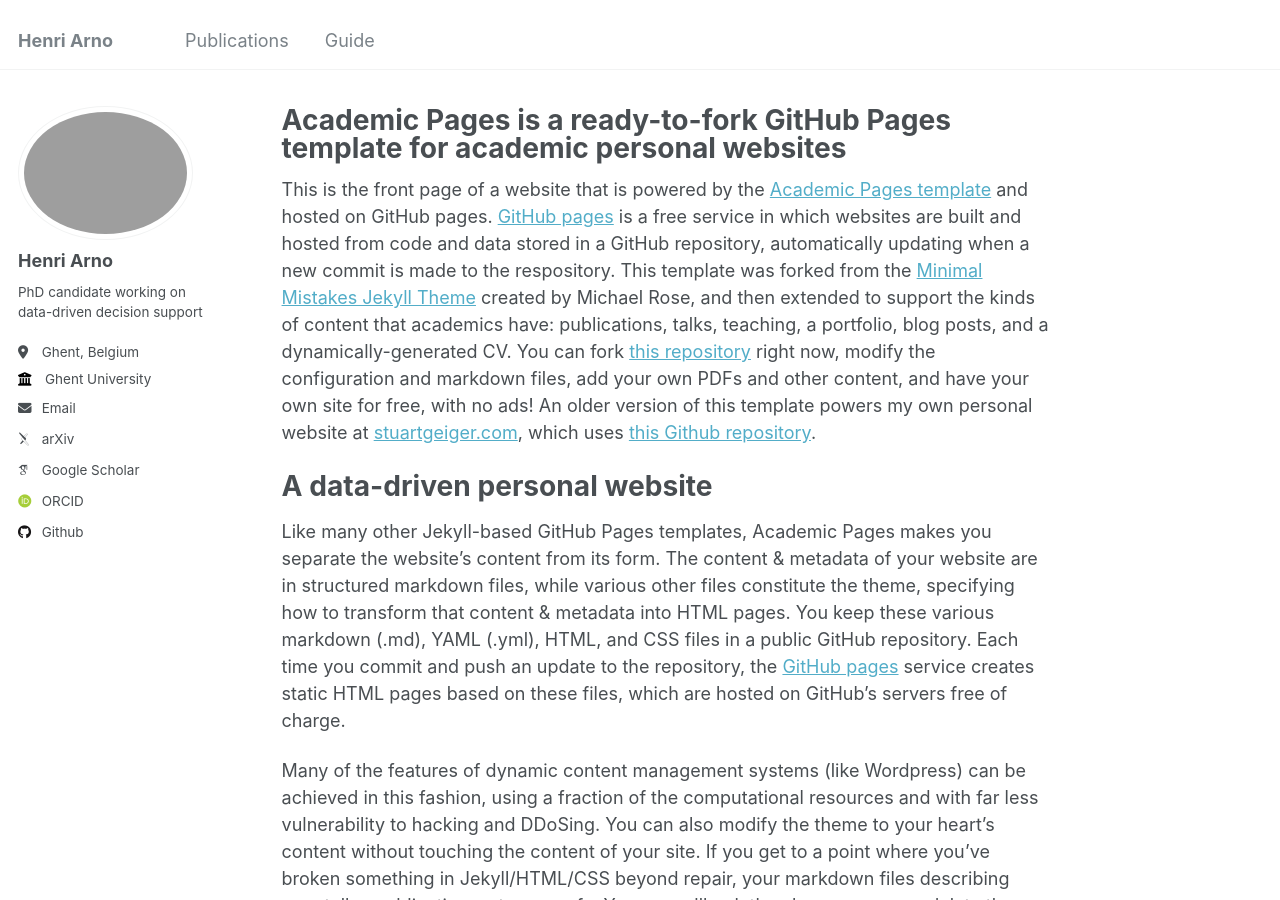
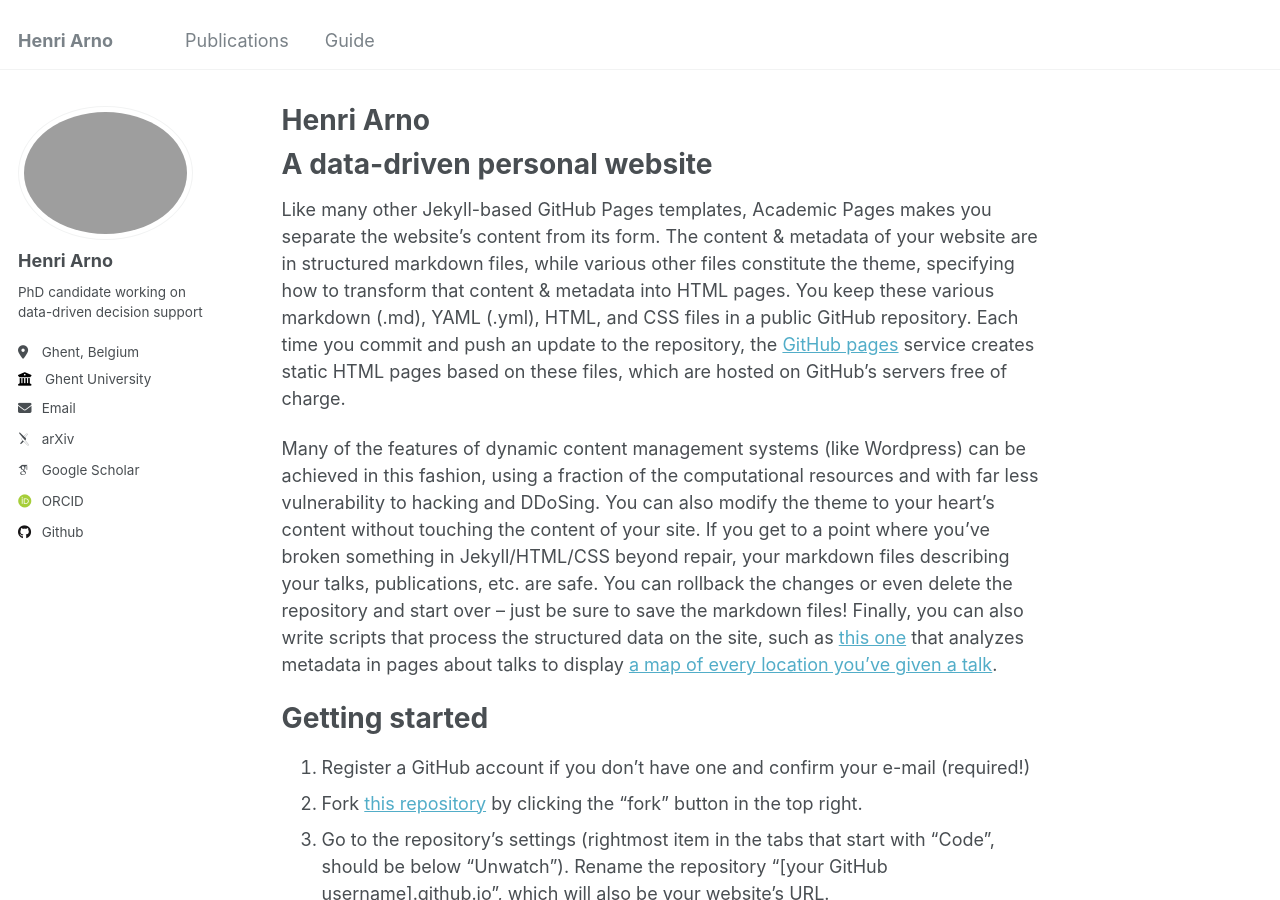
Before and after one commit to HenriArno/HenriArno.github.io, a Jekyll site: the page built from _pages/about.md, in a window 1280 px wide and 900 px high. Built offline with Jekyll 4.4.1, drawn with Linux system fonts in a browser that asks for light colours; some web fonts are replaced.

Commit message:
Update about.md

```diff
--- a/_pages/about.md
+++ b/_pages/about.md
@@ -1,13 +1,11 @@
 ---
 permalink: /
-title: "Academic Pages is a ready-to-fork GitHub Pages template for academic personal websites"
+title: "Henri Arno"
 author_profile: true
 redirect_from:
   - /about/
   - /about.html
 ---
-
-This is the front page of a website that is powered by the [Academic Pages template](https://github.com/academicpages/academicpages.github.io) and hosted on GitHub pages. [GitHub pages](https://pages.github.com) is a free service in which websites are built and hosted from code and data stored in a GitHub repository, automatically updating when a new commit is made to the respository. This template was forked from the [Minimal Mistakes Jekyll Theme](https://mmistakes.github.io/minimal-mistakes/) created by Michael Rose, and then extended to support the kinds of content that academics have: publications, talks, teaching, a portfolio, blog posts, and a dynamically-generated CV. You can fork [this repository](https://github.com/academicpages/academicpages.github.io) right now, modify the configuration and markdown files, add your own PDFs and other content, and have your own site for free, with no ads! An older version of this template powers my own personal website at [stuartgeiger.com](http://stuartgeiger.com), which uses [this Github repository](https://github.com/staeiou/staeiou.github.io).
 
 A data-driven personal website
 ======
```
